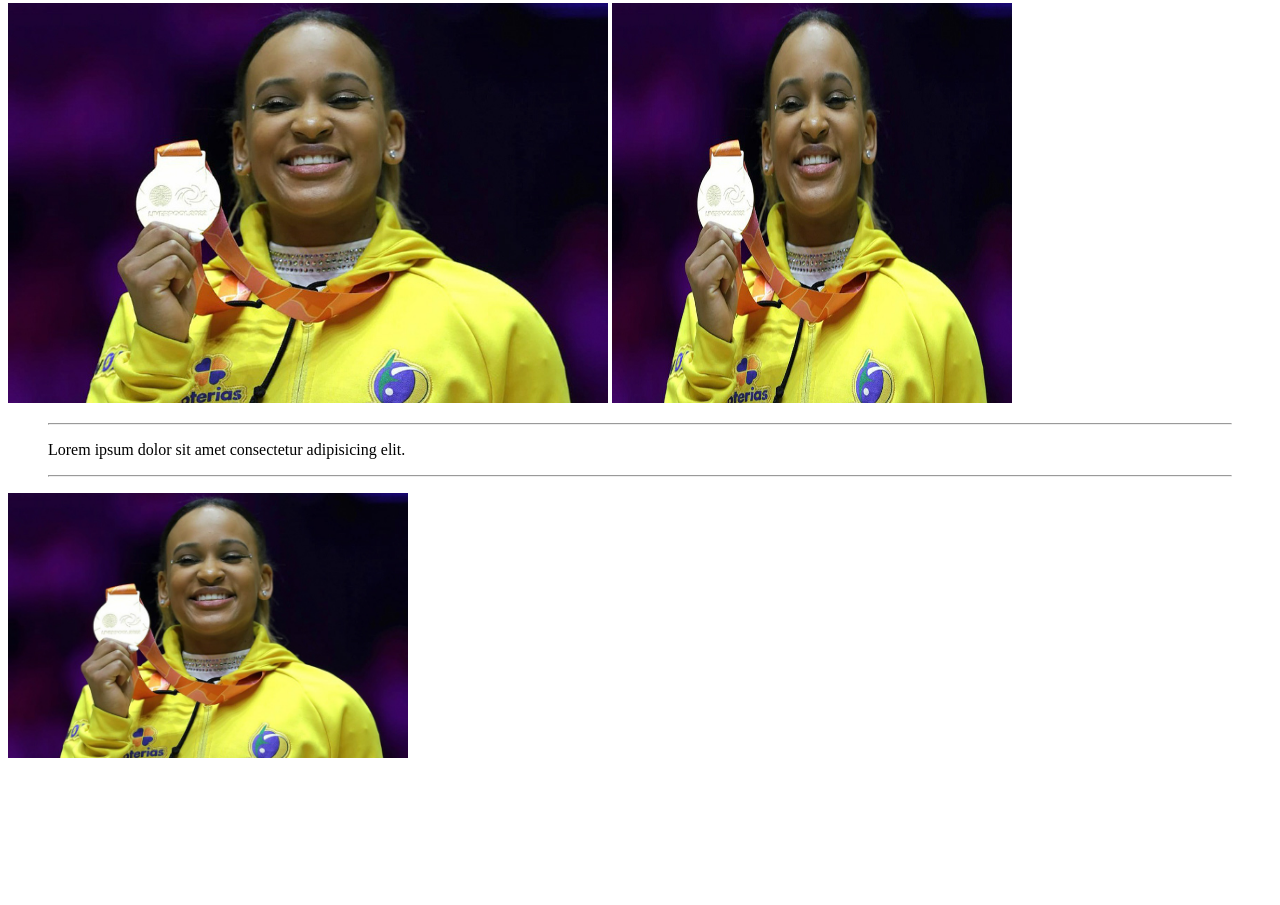
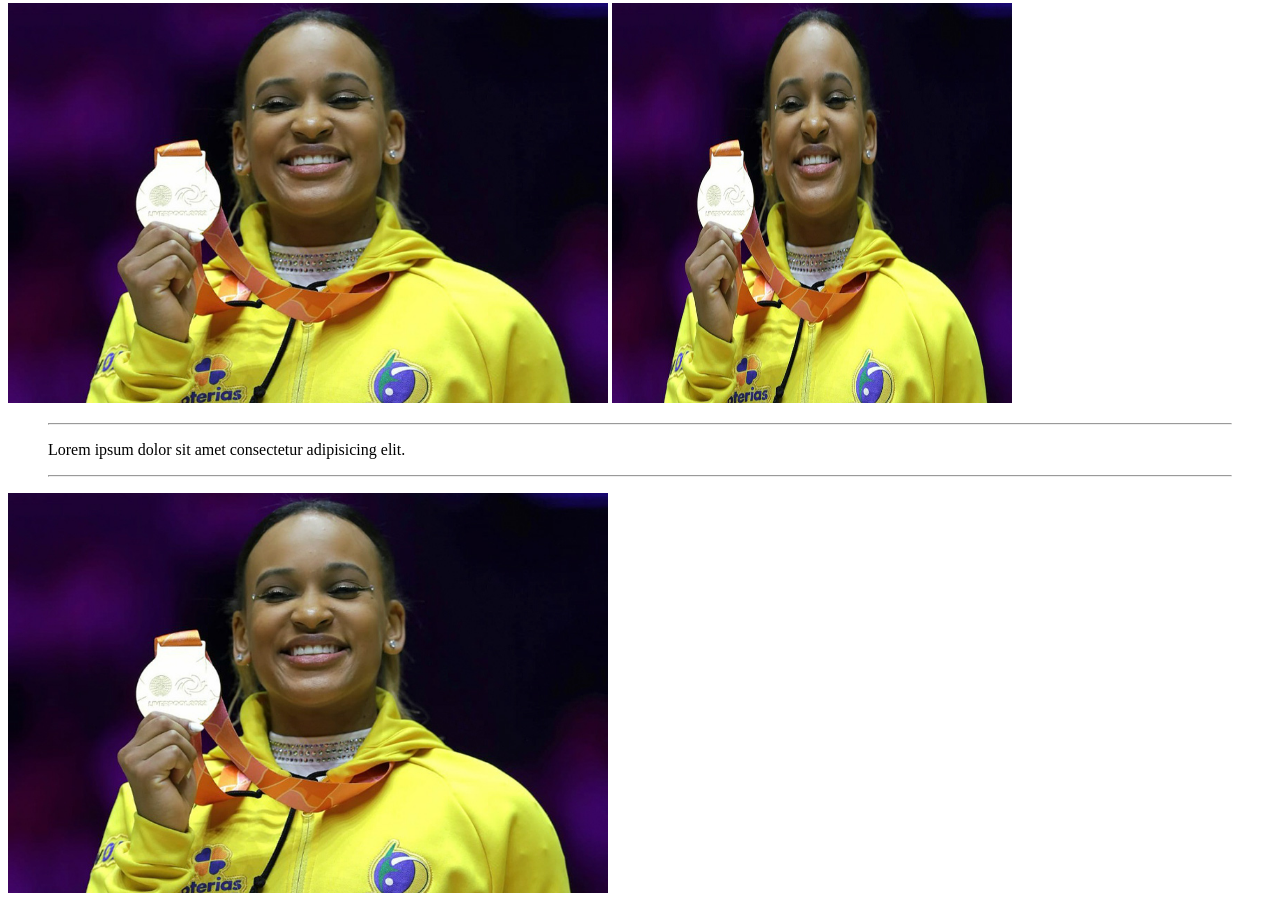
Before and after one commit to luizeduardogagnoamancio/html-ifes, a plain HTML site: page css-grid/index.html in a window 1280 px wide. Shown: the part 1426-2331 px from the top of the page. Before the commit the page ends 2196 px from the top, so only its background shows below. Drawn offline with Linux system fonts and the light colour scheme; a web font is replaced by a local one.

Commit message:
acerto exercicio css-grid

```diff
--- a/css-grid/index.html
+++ b/css-grid/index.html
@@ -80,7 +80,7 @@
                     <p class="quote">Lorem ipsum dolor sit amet consectetur adipisicing elit.</p>
                     <hr>
                 </blockquote>
-                <img src="assets/rebeca2.jpg" alt="" loading="lazy" class="image-">
+                <img src="assets/rebeca2.jpg" alt="" loading="lazy" class="image-3">
             </aside>
         </section>
     </main>
```
